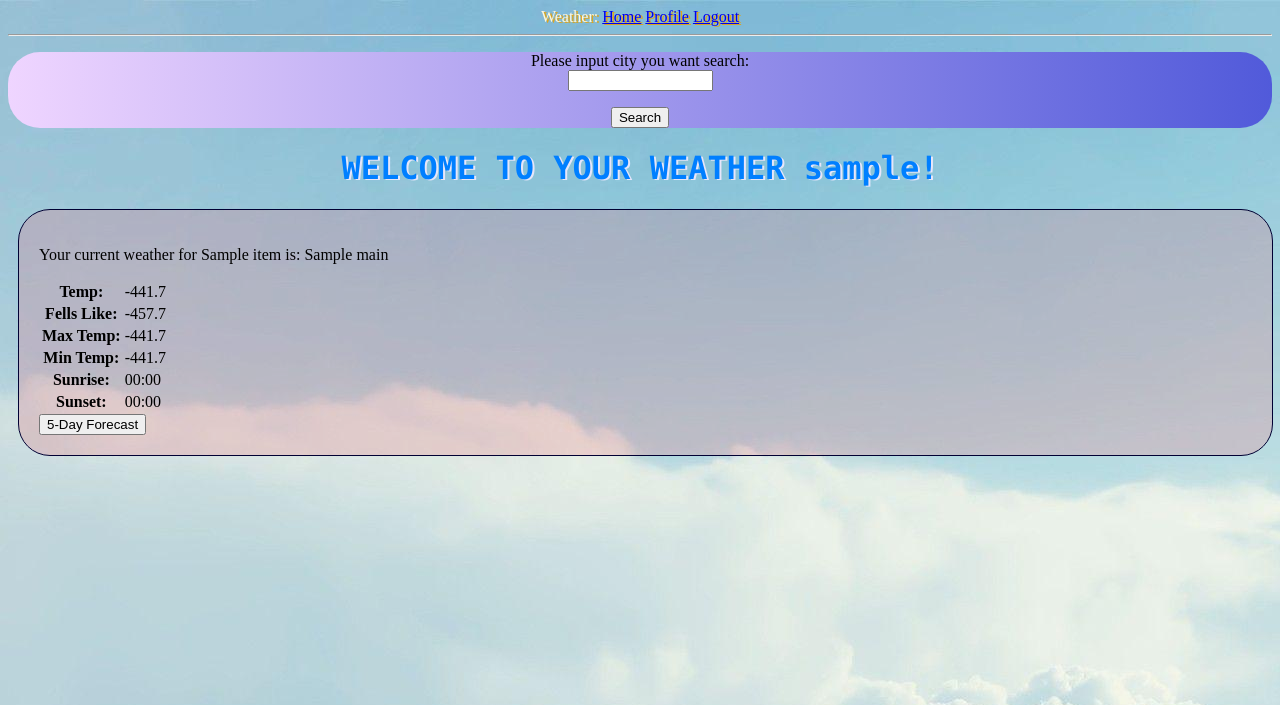
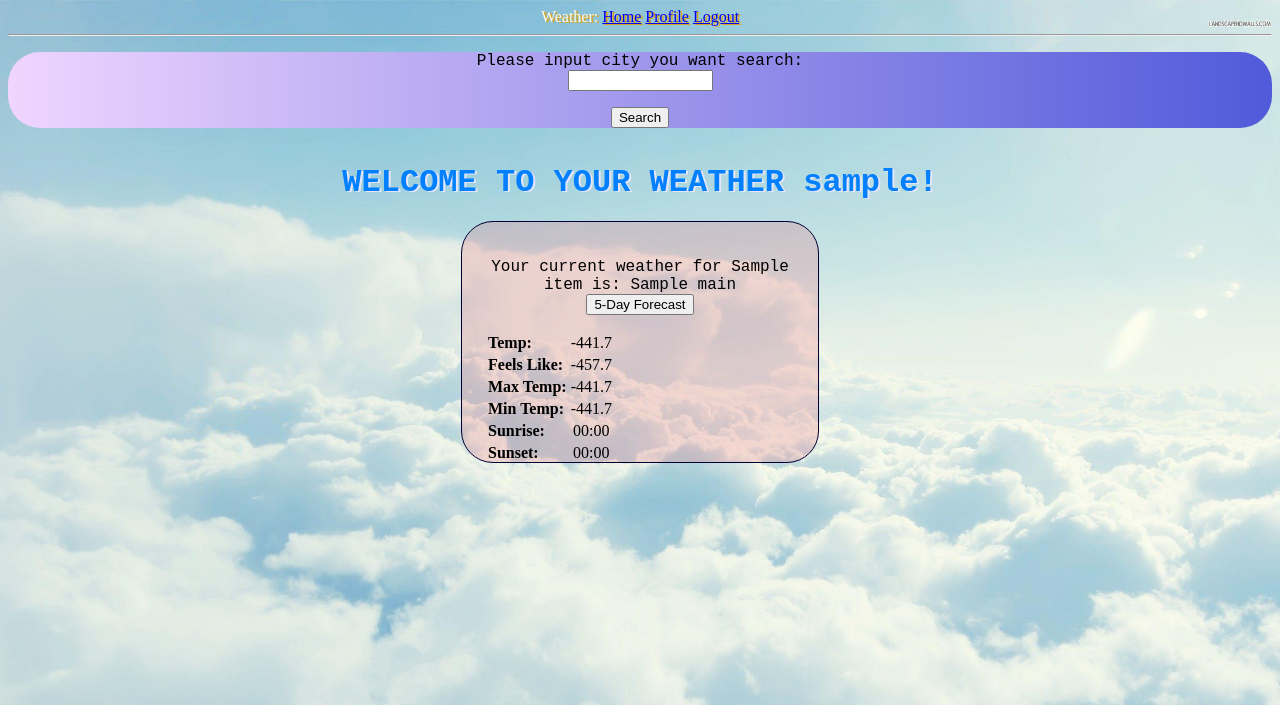
Before and after one commit to Amazon-SA-weather-team/flask-environment, a Flask app: page / in a window 1280 px wide. Shown: the top 705 px of the page. Run offline with Flask 2, Linux system fonts and the light colour scheme; a user stored in the database is signed in; tables that the repository leaves empty hold one stand-in row (values such as "Sample post"); a database or web service that is not in the repository returns one stand-in record (values such as "Sample title"); data that the repository does not hold is empty.

Commit message:
update new look
request limit reached got 500 error on  app unable to see page now but...
added
-table layout to 5 day(finally)
-New Font for table headers/words
-fixed profile button
-aligned everything(5 day table still wonky) tried justify-content: space between;
-fixed spelling errors
-fixed all pages picture display & replaced Newyork with 4k rez

```diff
--- a/app/templates/index.html
+++ b/app/templates/index.html
@@ -1,9 +1,9 @@
 {% extends "base.html" %}
 
 {% block content %}
-<nav style= "background: linear-gradient(90deg, #efd5ff 0%, #515ada 100%);background-color:rgba(235, 214, 29, 0.09); border-radius: 2em; margin: 2em,1em,2em,1em;" class="navbar navbar-expand-lg navbar-dark bg-primary">
-    <div style ="font-family: 'Times New Roman', Times, serif;">
-        <form action="" method="post" style="text-align: center;">
+<nav style= "background:linear-gradient(90deg, #efd5ff 0%, #515ada 100%);background-color:rgba(235, 214, 29, 0.09); border-radius: 2em; margin: 2em,2em,2em,2em;" class="navbar navbar-expand-lg navbar-dark bg-primary">
+    <div style ="font-family: 'Courier New'; text-align:center;">
+        <form action="" method="post">
           {{ form.hidden_tag() }}
           <p>
               {{ form.city.label }}<br>
@@ -16,76 +16,78 @@
         </form>
     </div>
   </nav>
-<body style="background-image:url({{ url_for('static', filename='/styles/clouds-wallpaper.jpg') }});" >
-<h1 style = "text-align: center;text-shadow: 2px 1px #E6E6FA; color: #007FFF; font-family:'Lucida Console'; font-weight:bold;">WELCOME TO YOUR WEATHER {{ current_user.username }}!</h1>
-<div id="currentWeather" style="float: center; width: 96%; padding: 20px; margin: 10px; border: 1px solid #000033; background-color: rgba(235, 103, 114, 0.219);border-radius: 2em; font:medium">
-        <p style = "font:italic;">Your current weather for {{ currentData.name }} is: {{ currentData.weather[0].main }}</p>
+<body style="background-image:url({{ url_for('static', filename='/styles/clouds-wallpaper.jpg') }});background-size:cover;background-repeat:no-repeat; height:100%; background-position: center center;" >
+<h1 style = "margin: 0em auto; padding:20px; text-align: center;text-shadow: 2px 1px #E6E6FA; color: #007FFF; font-family:'Courier New'; font-weight:bold;">WELCOME TO YOUR WEATHER {{ current_user.username }}!</h1>
+<div id="currentWeather" style="width: 25%; height: 200px; padding: 20px; margin: 0em auto; border: 1px solid #000033; background-color: rgba(235, 103, 114, 0.219);border-radius: 2em; font:medium">
+    <p style = "font:italic; text-align:center; font-family:'Courier New';">Your current weather for {{ currentData.name }} is: {{ currentData.weather[0].main }}<br>
+                <button id="wheatherchange-button" onclick="wheatherchange()" type="button">5-Day Forecast</button>
+</p>
         <!-- <p>Temp: {{ currentData.main.temp }}</p>
-        <p>Fells Like: {{ currentData.main.feels_like }}</p>
+        <p>Feels Like: {{ currentData.main.feels_like }}</p>
         <p>Max Temp: {{ currentData.main.temp_max }}</p>
         <p>Min Temp: {{ currentData.main.temp_min }}</p>
         <p>Sunrise: {{ currentData.sys.sunrise }}</p>
         <p>Sunset: {{ currentData.sys.sunset }}</p> -->
 
-    <table>
+    <table style="display:block;margin-left: 3px; text-align:center;">
         <tr>
-            <th>Temp:</th>
+            <th style="text-align:left;">Temp:</th>
             <td>{{ currentData.main.temp }}</td>
         </tr>
         <tr>
-            <th>Fells Like:</th>
+            <th style="text-align:left;">Feels Like:</th>
             <td>{{ currentData.main.feels_like }}</td>
         </tr>
         <tr>
-            <th>Max Temp:</th>
+            <th style="text-align:left;">Max Temp:</th>
             <td>{{ currentData.main.temp_max }}</td>
         </tr>
         <tr>
-            <th>Min Temp:</th>
+            <th style="text-align:left;">Min Temp:</th>
             <td>{{ currentData.main.temp_min }}</td>
         </tr>
         <tr>
-            <th>Sunrise:</th>
+            <th style="text-align:left;">Sunrise:</th>
             <td>{{ currentData.sys.sunrise }}</td>
         </tr>
         <tr>
-            <th>Sunset:</th>
+            <th style="text-align:left;">Sunset:</th>
             <td>{{ currentData.sys.sunset }}</td>
         </tr>
     </table>
-        <button id="wheatherchange-button" onclick="wheatherchange()" type="button">5-Day Forecast</button>
 </div>
 
-<div id="fiveDays" style= "float: center;width: 96%; padding: 20px; margin: 10px;border: 1px solid #000033;background-color: rgba(235, 103, 114, 0.219);border-radius: 2em; font:medium; display:none">
-    <p style = "font:italic;">Five days forecase weatehr report for city: {{ currentData.name }}</p>
+<div id="fiveDays" style= "width: auto; margin: 0em auto;border: 1px solid #000033;background-color: rgba(235, 103, 114, 0.219);border-radius: 2em; font:medium; display:none;">
+    <p style = "font:italic; text-align:center; font-family:'Courier New';">Five days forecast weather report for city: {{ currentData.name }}<br>
+            <button style="" id="wheatherchange-button" onclick="wheatherchange_back()" type="button">Return to Current Forecast</button>
+</p>
     {% for list in fiveData.list %}
-        <div>
-            <p style = "font:italic;">{{ list.dt }}</p>
-            <table>
+        <div style="text-align:left; display:inline-table;justify-content: space-between; padding: 20px 10px 20px 10px;">
+            <p style= "font-style:italic; text-align:center;font-family:Courier New;">{{ list.dt }}</p>
+            <table style="text-align:left;border: 1px solid black; font-family:'Courier New';">
                 <tr>
-                    <th>Weather:</th>
+                    <th style="text-align:left;">Weather:</th>
                     <td>{{ list.weather[0].main }}</td>
                 </tr>
                 <tr>
-                    <th>Temp:</th>
+                    <th style="text-align:left;">Temp:</th>
                     <td>{{ list.main.temp }}</td>
                 </tr>
                 <tr>
-                    <th>Fells Like:</th>
+                    <th style="text-align:left;">Feels Like:</th>
                     <td>{{ list.main.feels_like }}</td>
                 </tr>
                 <tr>
-                    <th>Max Temp:</th>
+                    <th style="text-align:left;">Max Temp:</th>
                     <td>{{ list.main.temp_max }}</td>
                 </tr>
                 <tr>
-                    <th>Min Temp:</th>
+                    <th style="text-align:left;">Min Temp:</th>
                     <td>{{ list.main.temp_min }}</td>
                 </tr>
             </table>
         </div>
     {% endfor %}
     <br>
-    <button id="wheatherchange-button" onclick="wheatherchange_back()" type="button">Return to Current Forecast</button>
 </div>
 {% endblock %}
--- a/app/templates/login.html
+++ b/app/templates/login.html
@@ -1,7 +1,7 @@
 {% extends "base.html" %}
 
 {% block content %}
-<body style ="background-image:url({{ url_for('static', filename='/styles/ocean-sea-sky-sunset-beach.jpg') }}); width:100%; height:auto; margin:0 auto;">
+<body style ="background-image:url({{ url_for('static', filename='/styles/ocean-sea-sky-sunset-beach.jpg') }}); background-size:cover;background-repeat:no-repeat; height:100%;background-position: center center;">
 <div style = "border: 15px rgba(255, 248, 220, 0.678); border-style: solid; background-color:rgba(250, 114, 24, 0.678); width: 35%; justify-content:center; margin: 0em auto;">
     <p style="text-align:center;">New User?<a href="{{ url_for('register') }}">Click to Register!</a></p>
     <h1 style="text-align:center; text-align: center;font-style: italic;font-family: 'Times New Roman', Times, serif;">Sign In</h1>
--- a/app/templates/register.html
+++ b/app/templates/register.html
@@ -1,7 +1,7 @@
 {% extends "base.html" %}
 
 {% block content %}
-<body style = "background-image:url({{ url_for('static', filename='/styles/ocean-sea-sky-sunset-beach.jpg') }}); width:100%; height:auto; margin:0 auto;">
+<body style = "background-image:url({{ url_for('static', filename='/styles/ocean-sea-sky-sunset-beach.jpg') }}); background-size:cover;background-repeat:no-repeat; height:100%;background-position: center center;">
     <div style = "border: 15px rgba(255, 248, 220, 0.678); border-style: solid; background-color:rgba(250, 114, 24, 0.678); width: 35%; justify-content:center; margin: 0em auto;">
     <h1 style = "text-align:center; font-style: italic; font-family: 'Times New Roman', Times, serif;">Register</h1>
     <form style= "text-align: center;" action="" method="post">
```
Also changed, not shown: app/templates/profile.html (+6 -4 lines), app.db, app/static/styles/Newyork.jpg.
